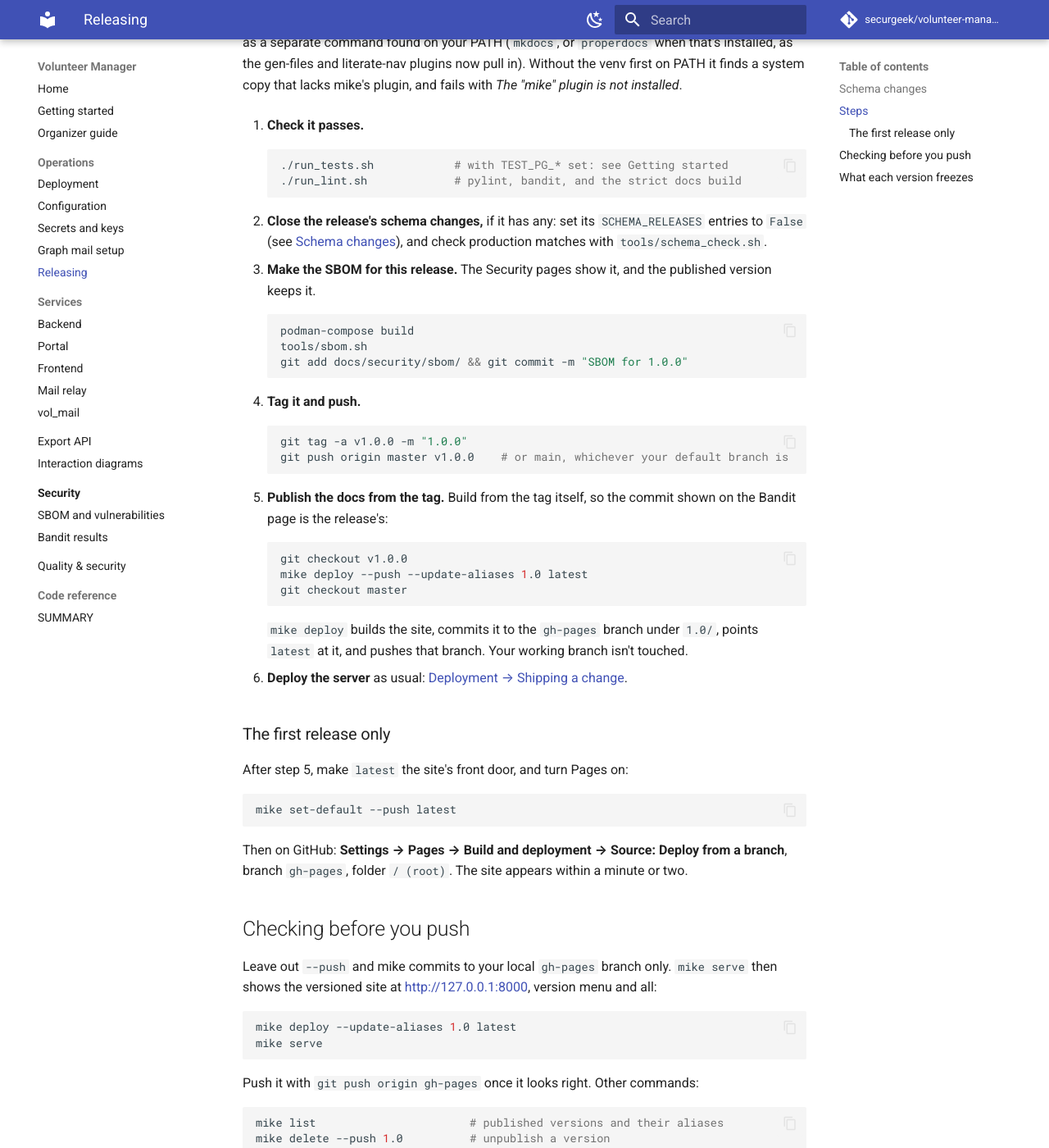
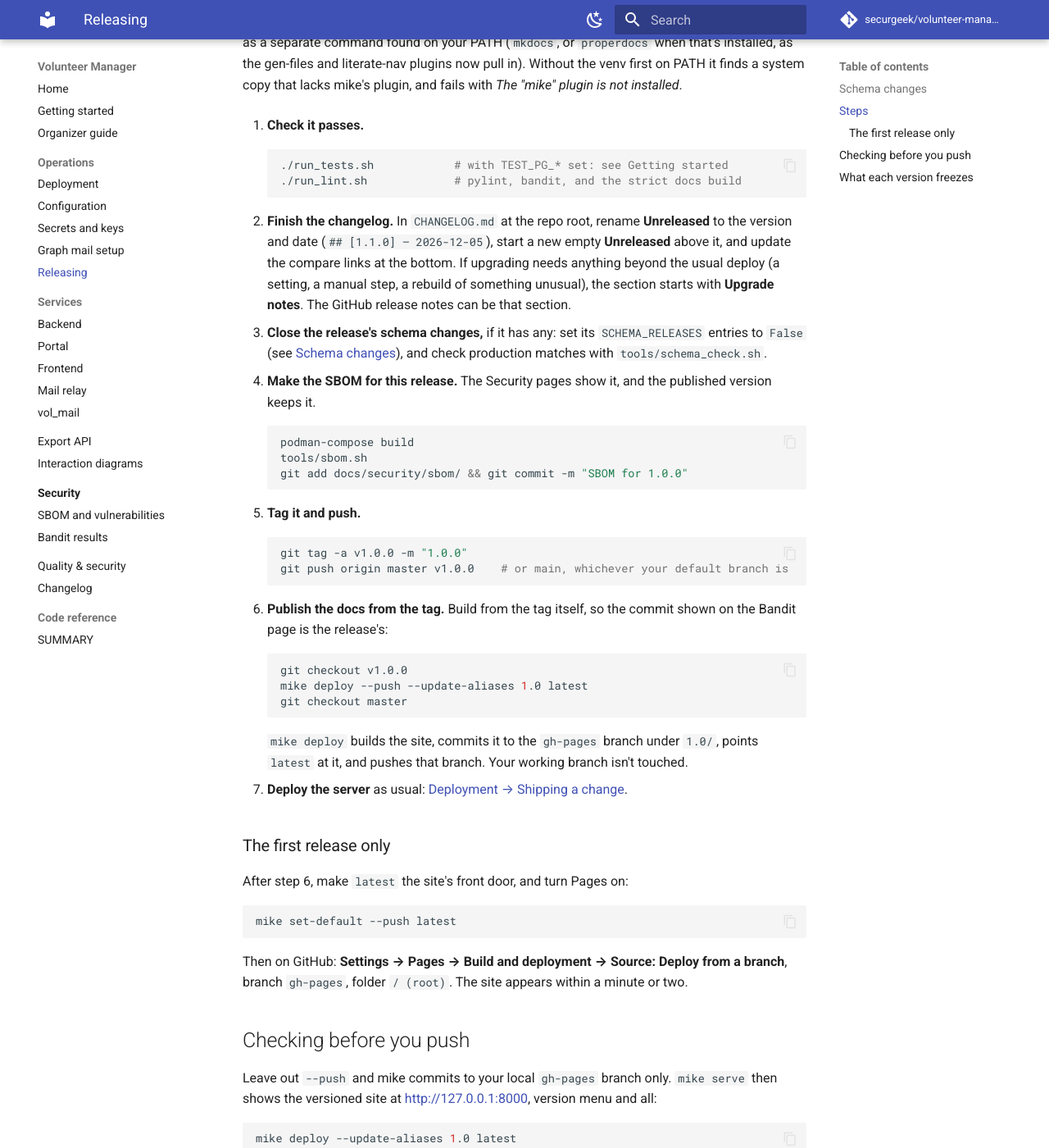
Before and after one commit to securgeek/volunteer-manager, an MkDocs documentation site: the page built from docs/operations/releasing.md, in a window 1280 px wide and 1400 px high, scrolled down 1271 px. Shown: the whole window at 82% size. Built offline with MkDocs 1.6.1 and Material for MkDocs 9.7.7, drawn with Linux system fonts in a browser that asks for light colours; comment, search, counter and statistics services are not loaded; the version menu is left out.

Commit message:
Change Logs

````diff
--- a/docs/operations/releasing.md
+++ b/docs/operations/releasing.md
@@ -57,11 +57,17 @@ installed*.
     ./run_lint.sh             # pylint, bandit, and the strict docs build
     ```
 
-2. **Close the release's schema changes,** if it has any: set its `SCHEMA_RELEASES` entries to
+2. **Finish the changelog.** In `CHANGELOG.md` at the repo root, rename **Unreleased** to the
+   version and date (`## [1.1.0] — 2026-12-05`), start a new empty **Unreleased** above it,
+   and update the compare links at the bottom. If upgrading needs anything beyond the usual
+   deploy (a setting, a manual step, a rebuild of something unusual), the section starts with
+   **Upgrade notes**. The GitHub release notes can be that section.
+
+3. **Close the release's schema changes,** if it has any: set its `SCHEMA_RELEASES` entries to
    `False` (see [Schema changes](#schema-changes)), and check production matches with
    `tools/schema_check.sh`.
 
-3. **Make the SBOM for this release.** The Security pages show it, and the published version
+4. **Make the SBOM for this release.** The Security pages show it, and the published version
    keeps it.
 
     ```bash
@@ -70,14 +76,14 @@ installed*.
     git add docs/security/sbom/ && git commit -m "SBOM for 1.0.0"
     ```
 
-4. **Tag it and push.**
+5. **Tag it and push.**
 
     ```bash
     git tag -a v1.0.0 -m "1.0.0"
     git push origin master v1.0.0    # or main, whichever your default branch is
     ```
 
-5. **Publish the docs from the tag.** Build from the tag itself, so the commit shown on the
+6. **Publish the docs from the tag.** Build from the tag itself, so the commit shown on the
    Bandit page is the release's:
 
     ```bash
@@ -89,11 +95,11 @@ installed*.
     `mike deploy` builds the site, commits it to the `gh-pages` branch under `1.0/`, points
     `latest` at it, and pushes that branch. Your working branch isn't touched.
 
-6. **Deploy the server** as usual: [Deployment → Shipping a change](deployment.md#shipping-a-change).
+7. **Deploy the server** as usual: [Deployment → Shipping a change](deployment.md#shipping-a-change).
 
 ### The first release only
 
-After step 5, make `latest` the site's front door, and turn Pages on:
+After step 6, make `latest` the site's front door, and turn Pages on:
 
 ```bash
 mike set-default --push latest
--- a/mkdocs.yml
+++ b/mkdocs.yml
@@ -67,6 +67,10 @@ plugins:
             filters: ["!^_"]
             merge_init_into_class: true
 
+# mkdocs serve also reloads when the changelog (outside docs/) changes.
+watch:
+  - CHANGELOG.md
+
 markdown_extensions:
   - tables
   - attr_list
@@ -80,6 +84,11 @@ markdown_extensions:
         - name: mermaid
           class: mermaid
           format: !!python/name:pymdownx.superfences.fence_code_format
+  # --8<-- "FILE" includes a file from the repo root: docs/changelog.md is CHANGELOG.md, so the
+  # changelog has one source. check_paths: a missing file fails the build instead of vanishing.
+  - pymdownx.snippets:
+      base_path: ["."]
+      check_paths: true
 
 nav:
   - Home: index.md
@@ -104,6 +113,7 @@ nav:
       - SBOM and vulnerabilities: security/sbom.md
       - Bandit results: security/bandit.md
   - Quality & security: development/quality-and-security.md
+  - Changelog: changelog.md
   - Code reference: reference/
 
 # The version menu in the header, filled in from the versions mike has published.
````
Also changed, not shown: CHANGELOG.md (added, +128 -0 lines), CLAUDE.md (+2 -0 lines), README.md (+2 -1 lines), docs/changelog.md (added, +3 -0 lines).
